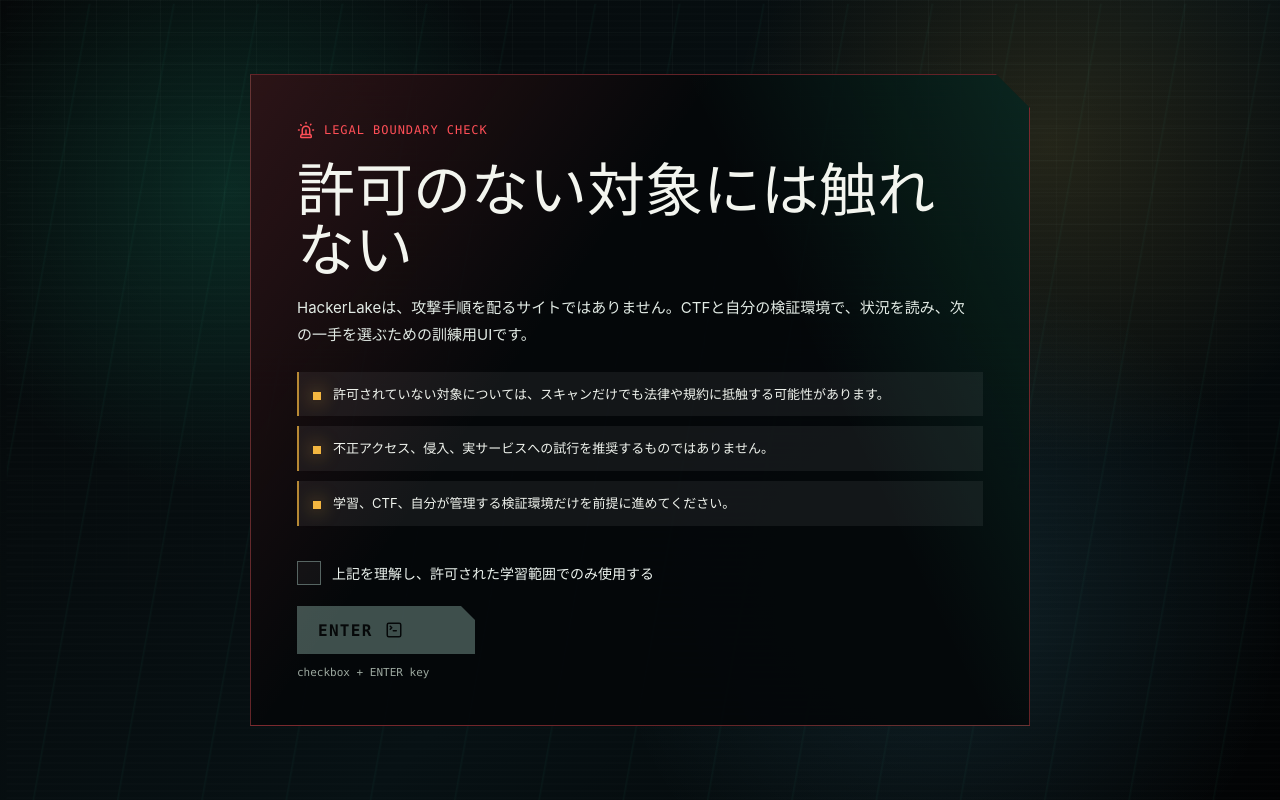
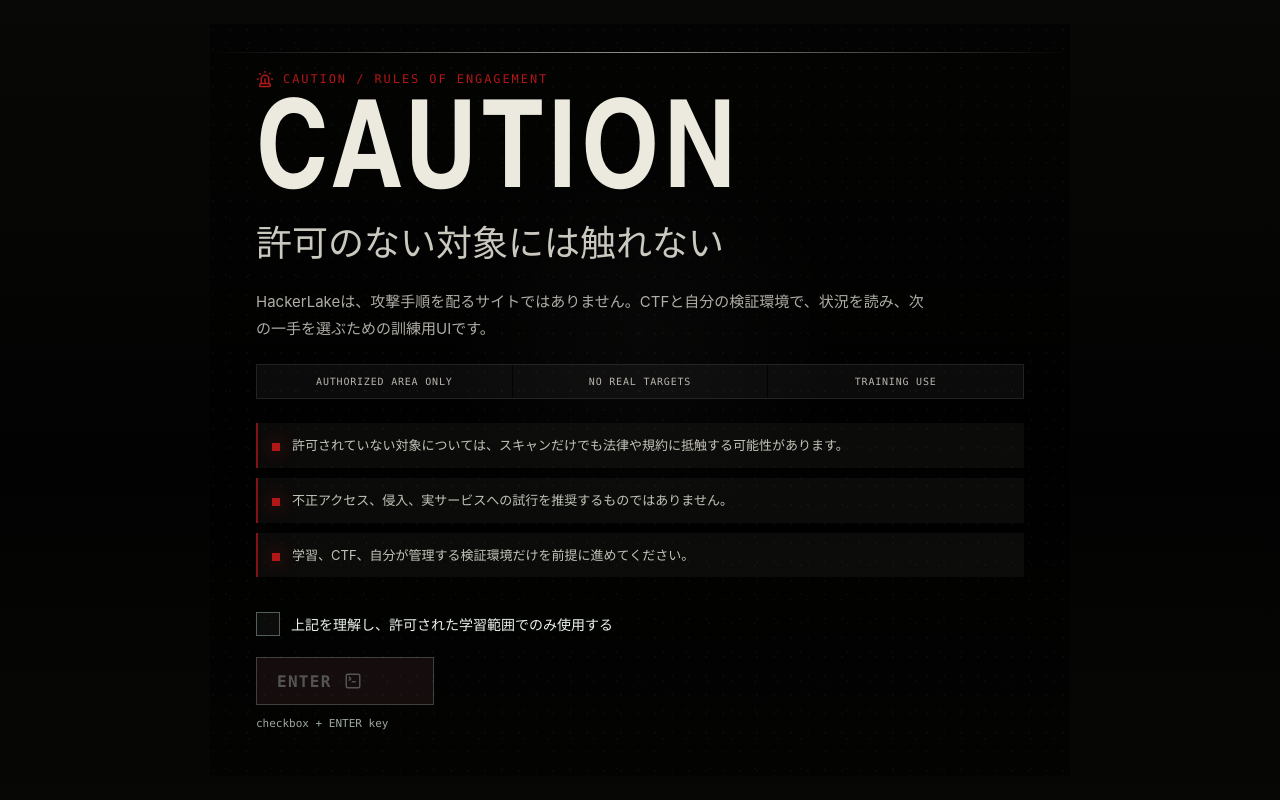
Before and after one commit to skjshr/hackerlake, a React (Vite) app: page / in a window 1280 px wide. Built offline with nearby package versions, Linux system fonts and the light colour scheme.

Commit message:
Add game-style startup and focus effects

```diff
--- a/src/App.tsx
+++ b/src/App.tsx
@@ -113,6 +113,7 @@
   const [agreed, setAgreed] = useState(false);
   const [selectedCategory, setSelectedCategory] = useState<CategoryId>('web');
   const [selectedNodeId, setSelectedNodeId] = useState('web-root');
+  const [focusFlashKey, setFocusFlashKey] = useState(0);
   const [history, setHistory] = useState<HistoryItem[]>([
     { id: 'web-root', title: 'Web画面を表示', category: 'web' },
   ]);
@@ -178,6 +179,7 @@
     (nodeId: string) => {
       const node = getNode(nodeId);
       if (!node) return;
+      setFocusFlashKey((current) => current + 1);
       setSelectedNodeId(nodeId);
       setSelectedCategory(node.data.category);
       setHistory((current) => {
@@ -235,12 +237,24 @@
         {gateState === 'workspace' && (
           <motion.div
             key="workspace"
-            className="app-shell"
+            className={`app-shell ${selectedNodeId !== selectedRootId ? 'has-selected-focus' : ''}`}
             initial={{ opacity: 0, scale: 0.985, filter: 'blur(10px)' }}
             animate={{ opacity: 1, scale: 1, filter: 'blur(0px)' }}
             exit={{ opacity: 0 }}
             transition={{ duration: 0.55, ease: [0.2, 0.9, 0.2, 1] }}
           >
+      <AnimatePresence>
+        {focusFlashKey > 0 && (
+          <motion.div
+            key={focusFlashKey}
+            className="focus-acquire-flash"
+            initial={{ opacity: 0 }}
+            animate={{ opacity: [0, 0.9, 0.18, 0] }}
+            exit={{ opacity: 0 }}
+            transition={{ duration: 0.24, times: [0, 0.18, 0.42, 1] }}
+          />
+        )}
+      </AnimatePresence>
       <header className="topbar">
         <div className="brand">
           <span className="brand-mark">
@@ -424,10 +438,26 @@
     >
       <div className="boot-frame">
         <div className="boot-noise" />
+        <div className="boot-reticle">
+          <span />
+          <span />
+          <span />
+          <span />
+        </div>
+        <div className="boot-status boot-status-left">
+          <span>NOW LOADING</span>
+          <strong>HACKERLAKE</strong>
+          <small>TRAINING MODE</small>
+        </div>
+        <div className="boot-status boot-status-right">
+          <span>SYSTEM</span>
+          <strong>LOCAL</strong>
+          <small>NO NETWORK ACTION</small>
+        </div>
         <div className="boot-code">
-          <span>init: self-audit</span>
-          <span>map: dormant</span>
-          <span>ethics: required</span>
+          <span>BOOTING</span>
+          <span>LOADING DATA</span>
+          <span>CHECKING NOTICE</span>
         </div>
         <motion.h1
           initial={{ opacity: 0, letterSpacing: '0.18em', y: 12 }}
@@ -443,6 +473,7 @@
         >
           by skjshr
         </motion.p>
+        <div className="boot-coordinates">NOTICE REQUIRED / LOADING</div>
         <div className="boot-loader" aria-label="loading">
           <span />
         </div>
@@ -469,12 +500,18 @@
       <div className="notice-shell">
         <div className="notice-status">
           <Siren size={18} />
-          <span>LEGAL BOUNDARY CHECK</span>
+          <span>CAUTION / RULES OF ENGAGEMENT</span>
         </div>
-        <h1>許可のない対象には触れない</h1>
+        <h1>CAUTION</h1>
+        <h2>許可のない対象には触れない</h2>
         <p>
           HackerLakeは、攻撃手順を配るサイトではありません。CTFと自分の検証環境で、状況を読み、次の一手を選ぶための訓練用UIです。
         </p>
+        <div className="notice-directives" aria-label="directives">
+          <span>AUTHORIZED AREA ONLY</span>
+          <span>NO REAL TARGETS</span>
+          <span>TRAINING USE</span>
+        </div>
         <div className="notice-list">
           <span>許可されていない対象については、スキャンだけでも法律や規約に抵触する可能性があります。</span>
           <span>不正アクセス、侵入、実サービスへの試行を推奨するものではありません。</span>
--- a/src/styles.css
+++ b/src/styles.css
@@ -359,6 +359,286 @@
   font-size: 11px;
 }
 
+/* Pre-game title / caution skin */
+.boot-screen,
+.notice-gate {
+  background:
+    radial-gradient(circle at 50% 42%, rgba(255, 255, 255, 0.055), transparent 24%),
+    linear-gradient(180deg, #080806, #020202 58%, #070705);
+}
+
+.boot-frame {
+  width: min(980px, 94vw);
+  min-height: min(620px, 82vh);
+  border: 0;
+  background: transparent;
+  clip-path: none;
+  box-shadow: none;
+}
+
+.boot-frame::before {
+  background:
+    linear-gradient(90deg, transparent, rgba(255, 255, 255, 0.12), transparent),
+    repeating-linear-gradient(0deg, transparent 0 3px, rgba(255, 255, 255, 0.025) 4px, transparent 5px);
+  animation: titleSweep 3.4s ease-in-out infinite;
+}
+
+.boot-frame::after,
+.notice-shell::after {
+  content: "";
+  position: absolute;
+  inset: 0;
+  pointer-events: none;
+  opacity: 0.18;
+  background-image:
+    radial-gradient(circle at 20% 30%, rgba(255, 255, 255, 0.18) 0 1px, transparent 1px),
+    radial-gradient(circle at 70% 65%, rgba(255, 255, 255, 0.12) 0 1px, transparent 1px);
+  background-size: 17px 19px, 23px 29px;
+  mix-blend-mode: screen;
+}
+
+@keyframes titleSweep {
+  0%,
+  55% {
+    transform: translateX(-120%);
+  }
+  100% {
+    transform: translateX(120%);
+  }
+}
+
+.boot-noise {
+  opacity: 0.34;
+  background:
+    linear-gradient(90deg, transparent 0 8%, rgba(255, 255, 255, 0.08) 8.2%, transparent 8.5% 100%),
+    repeating-linear-gradient(0deg, transparent 0 5px, rgba(255, 255, 255, 0.035) 6px, transparent 7px);
+}
+
+.boot-reticle {
+  position: absolute;
+  inset: 44px;
+  opacity: 0.32;
+}
+
+.boot-reticle span {
+  position: absolute;
+  width: 54px;
+  height: 54px;
+  border-color: rgba(236, 234, 222, 0.38);
+}
+
+.boot-reticle span:nth-child(1) {
+  top: 0;
+  left: 0;
+  border-top: 1px solid;
+  border-left: 1px solid;
+}
+
+.boot-reticle span:nth-child(2) {
+  top: 0;
+  right: 0;
+  border-top: 1px solid;
+  border-right: 1px solid;
+}
+
+.boot-reticle span:nth-child(3) {
+  right: 0;
+  bottom: 0;
+  border-right: 1px solid;
+  border-bottom: 1px solid;
+}
+
+.boot-reticle span:nth-child(4) {
+  bottom: 0;
+  left: 0;
+  border-bottom: 1px solid;
+  border-left: 1px solid;
+}
+
+.boot-status {
+  position: absolute;
+  display: grid;
+  gap: 4px;
+  color: rgba(236, 234, 222, 0.62);
+  font-family: var(--font-mono);
+  font-size: 10px;
+  letter-spacing: 0.12em;
+}
+
+.boot-status strong {
+  color: rgba(236, 234, 222, 0.88);
+  font-size: 13px;
+  font-weight: 500;
+}
+
+.boot-status small {
+  color: rgba(236, 234, 222, 0.42);
+}
+
+.boot-status-left {
+  left: 58px;
+  bottom: 62px;
+}
+
+.boot-status-right {
+  right: 58px;
+  top: 58px;
+  text-align: right;
+}
+
+.boot-code {
+  top: 58px;
+  left: 58px;
+  color: rgba(236, 234, 222, 0.44);
+  font-size: 10px;
+  letter-spacing: 0.14em;
+}
+
+.boot-frame h1 {
+  color: #eceade;
+  font-family: "Arial Narrow", "Helvetica Neue", var(--font-ui);
+  font-size: clamp(48px, 9vw, 126px);
+  font-weight: 700;
+  letter-spacing: 0.02em;
+  text-transform: uppercase;
+  text-shadow:
+    3px 0 rgba(136, 22, 21, 0.74),
+    -2px 0 rgba(236, 234, 222, 0.18),
+    0 20px 42px rgba(0, 0, 0, 0.82);
+  animation: titleFlicker 3s steps(1, end) infinite;
+}
+
+.boot-frame p {
+  top: calc(50% + 74px);
+  bottom: auto;
+  color: rgba(236, 234, 222, 0.72);
+  font-size: clamp(13px, 1.4vw, 17px);
+  letter-spacing: 0.36em;
+  text-shadow: none;
+}
+
+.boot-coordinates {
+  position: absolute;
+  top: calc(50% + 118px);
+  bottom: auto;
+  color: rgba(236, 234, 222, 0.52);
+  font-family: var(--font-mono);
+  font-size: 10px;
+  letter-spacing: 0.18em;
+}
+
+.boot-loader {
+  top: calc(50% + 148px);
+  bottom: auto;
+  width: min(420px, calc(100% - 90px));
+  height: 3px;
+  border: 0;
+  background: rgba(236, 234, 222, 0.16);
+}
+
+.boot-loader span {
+  background: linear-gradient(90deg, #eceade, #9b1717);
+}
+
+@keyframes titleFlicker {
+  0%,
+  78%,
+  84%,
+  100% {
+    opacity: 1;
+    transform: translateX(0);
+  }
+  80% {
+    opacity: 0.74;
+    transform: translateX(-2px);
+  }
+  82% {
+    opacity: 0.92;
+    transform: translateX(2px);
+  }
+}
+
+.notice-shell {
+  width: min(860px, 92vw);
+  border: 0;
+  background: rgba(0, 0, 0, 0.58);
+  clip-path: none;
+  box-shadow: none;
+}
+
+.notice-shell::before {
+  inset: 28px 0 auto;
+  height: 1px;
+  background: linear-gradient(90deg, transparent, rgba(236, 234, 222, 0.62), transparent);
+  transform: none;
+  animation: none;
+}
+
+.notice-status {
+  color: #b11717;
+  letter-spacing: 0.16em;
+}
+
+.notice-shell h1 {
+  margin: 18px 0 4px;
+  color: #eceade;
+  font-family: "Arial Narrow", "Helvetica Neue", var(--font-ui);
+  font-size: clamp(56px, 10vw, 122px);
+  font-weight: 700;
+  letter-spacing: 0.04em;
+  line-height: 0.82;
+  text-transform: uppercase;
+}
+
+.notice-shell h2 {
+  margin: 0 0 22px;
+  color: rgba(236, 234, 222, 0.86);
+  font-family: var(--font-ui);
+  font-size: clamp(22px, 3.2vw, 36px);
+  font-weight: 600;
+  letter-spacing: 0;
+}
+
+.notice-shell p {
+  color: rgba(236, 234, 222, 0.74);
+}
+
+.notice-directives {
+  display: grid;
+  grid-template-columns: repeat(3, minmax(0, 1fr));
+  gap: 1px;
+  margin: 22px 0 10px;
+  border: 1px solid rgba(236, 234, 222, 0.14);
+}
+
+.notice-directives span {
+  padding: 11px 10px;
+  color: rgba(236, 234, 222, 0.76);
+  background: rgba(236, 234, 222, 0.045);
+  font-family: var(--font-mono);
+  font-size: 10px;
+  letter-spacing: 0.08em;
+  text-align: center;
+}
+
+.notice-list span {
+  border-left-color: rgba(177, 23, 23, 0.72);
+  color: rgba(236, 234, 222, 0.82);
+  background: rgba(236, 234, 222, 0.038);
+}
+
+.notice-list span::before {
+  background: #b11717;
+  box-shadow: 0 0 18px rgba(177, 23, 23, 0.68);
+}
+
+.enter-button {
+  border-color: rgba(236, 234, 222, 0.72);
+  color: #eceade;
+  background: rgba(177, 23, 23, 0.72);
+  clip-path: none;
+}
+
 .app-shell {
   position: relative;
   z-index: 2;
@@ -367,6 +647,32 @@
   grid-template-columns: 268px minmax(0, 1fr) 410px;
   grid-template-rows: 70px minmax(0, 1fr) 104px;
   height: 100vh;
+}
+
+.focus-acquire-flash {
+  position: absolute;
+  z-index: 12;
+  inset: 70px 410px 104px 268px;
+  pointer-events: none;
+  background:
+    linear-gradient(90deg, transparent, rgba(236, 234, 222, 0.34), transparent),
+    radial-gradient(circle at 50% 50%, rgba(42, 255, 190, 0.16), transparent 42%);
+  mix-blend-mode: screen;
+}
+
+.app-shell.has-selected-focus .category-rail,
+.app-shell.has-selected-focus .history-strip {
+  opacity: 0.58;
+  filter: grayscale(0.9) blur(0.6px);
+  transition:
+    opacity 180ms ease,
+    filter 180ms ease;
+}
+
+.app-shell.has-selected-focus .category-rail:hover,
+.app-shell.has-selected-focus .history-strip:hover {
+  opacity: 1;
+  filter: none;
 }
 
 .topbar {
@@ -470,6 +776,33 @@
   transform: translateY(-1px);
   border-color: var(--line-hot);
   filter: drop-shadow(0 0 12px rgba(42, 255, 190, 0.16));
+}
+
+.ghost-button:active,
+.category-button:active,
+.history-items button:active,
+.next-actions button:active,
+.enter-button:active {
+  animation: quickAcquire 180ms steps(2, end);
+}
+
+@keyframes quickAcquire {
+  0% {
+    transform: scale(1);
+    filter: brightness(1);
+  }
+  35% {
+    transform: scale(1.035);
+    filter: brightness(1.75) contrast(1.35);
+  }
+  62% {
+    transform: scale(0.992);
+    filter: brightness(0.82) contrast(1.2);
+  }
+  100% {
+    transform: scale(1.01);
+    filter: brightness(1.12);
+  }
 }
 
 .category-rail,
@@ -696,7 +1029,7 @@
 
 .react-flow__node.is-context-node .learning-node {
   opacity: 0.48;
-  filter: blur(0.7px) saturate(0.72);
+  filter: grayscale(0.88) blur(1px) saturate(0.52);
 }
 
 .react-flow__node.is-context-node:hover .learning-node {
@@ -737,6 +1070,12 @@
     0 0 0 1px color-mix(in srgb, var(--node-color) 82%, white),
     0 0 38px color-mix(in srgb, var(--node-color) 42%, transparent);
   z-index: 5;
+  animation: nodeAcquire 260ms steps(2, end);
+}
+
+.app-shell.has-selected-focus .react-flow__node.is-choice-node:not(.selected) .learning-node {
+  opacity: 0.54;
+  filter: grayscale(0.72) blur(0.35px);
 }
 
 .node-glow {
@@ -838,6 +1177,25 @@
 
 .learning-node.selected .node-expand-hint {
   display: inline-flex;
+}
+
+@keyframes nodeAcquire {
+  0% {
+    transform: scale(0.96);
+    filter: brightness(0.8) blur(1px);
+  }
+  28% {
+    transform: scale(1.045);
+    filter: brightness(1.85) contrast(1.32);
+  }
+  52% {
+    transform: scale(0.99);
+    filter: brightness(0.7) contrast(1.18);
+  }
+  100% {
+    transform: scale(1);
+    filter: brightness(1);
+  }
 }
 
 .detail-panel {
@@ -1136,7 +1494,7 @@
   }
 
   .boot-frame p {
-    bottom: 112px;
+    top: calc(50% + 74px);
   }
 
   .notice-shell {
```
